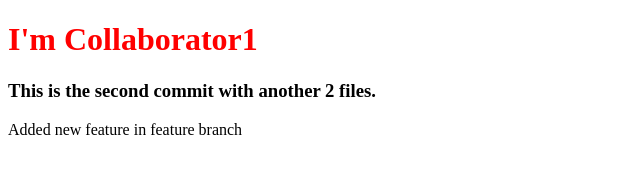
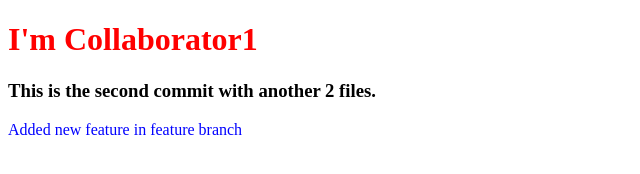
Before and after one commit to SriHarshaNagulakonda/TheInquisitive_gitdemo, a plain HTML site: page index.html in a window 1280 px wide. Shown: the whole page, without its empty margins (0-640 px from the left). Drawn offline with Linux system fonts and the light colour scheme.

Commit message:
adding more css

```diff
--- a/index.html
+++ b/index.html
@@ -7,6 +7,6 @@
 <body>
 	<h1 class="heading">I'm Collaborator1</h1>
 	<h3>This is the second commit with another 2 files.</h3>
-	<p>Added new feature in feature branch</p>
+	<p class="paragraph">Added new feature in feature branch</p>
 </body>
 </html>
--- a/style.css
+++ b/style.css
@@ -1,3 +1,6 @@
 .heading{
 	color: red;
 }
+.paragraph{
+	color: blue;
+}
```
